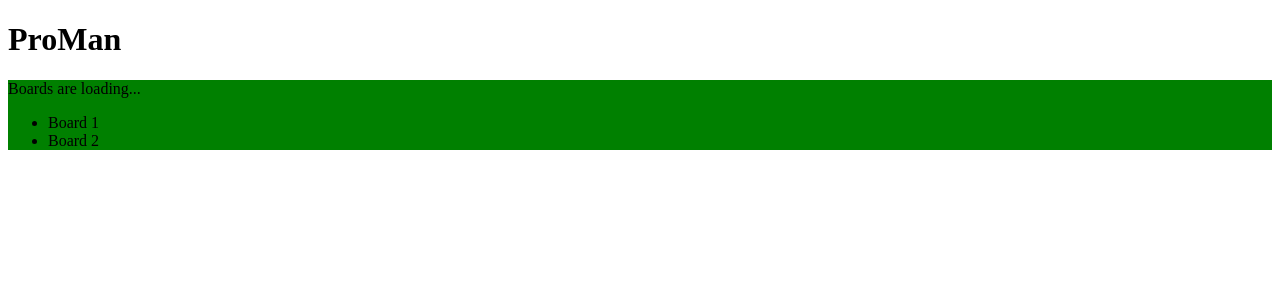
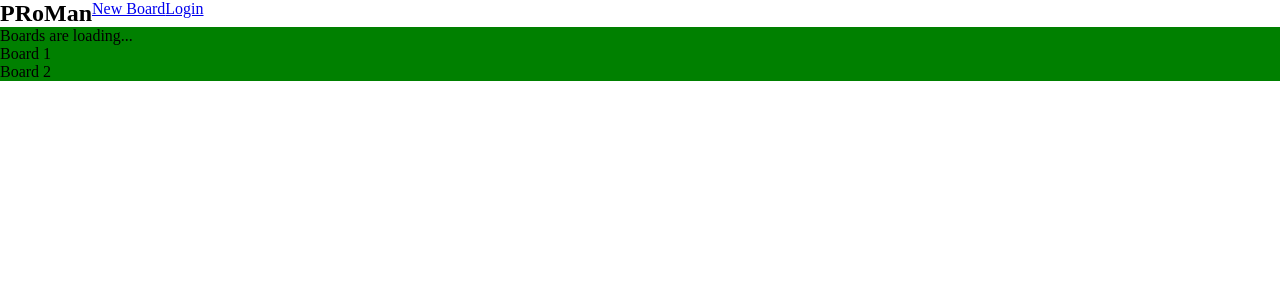
Before and after one commit to marcinchaluda/PRoMan, a Flask app: page / in a window 1280 px wide. Shown: the top 300 px of the page. Run offline with Flask 2, Linux system fonts and the light colour scheme; parts of the project's set-up code (start-up, migrations or seed data) failed here and were passed over.

Commit message:
add nav to index html

```diff
--- a/static/css/main.css
+++ b/static/css/main.css
@@ -1,3 +1,13 @@
+* {
+    margin: 0;
+    padding: 0;
+}
+
+.flex-row {
+    display: flex;
+    justify-content: flex-start;
+}
+
 #boards {
     background-color: green;
 }
--- a/templates/index.html
+++ b/templates/index.html
@@ -15,7 +15,13 @@
         <script type="module" src="{{ url_for('static', filename='js/main.js') }}" defer></script>
     </head>
     <body>
-        <h1>ProMan</h1>
-        <div id="boards">Boards are loading...</div>
+        <div class="wrapper">
+            <nav class="flex-row">
+                <h1>PRoMan</h1>
+                <a href="#" type="button"><i class="fas fa-clipboard-list"></i>New Board</a>
+                <a href="#" type="button"><i class="fas fa-sign-in-alt"></i>Login</a>
+            </nav>
+            <div id="boards">Boards are loading...</div>
+        </div>
     </body>
 </html>
```
